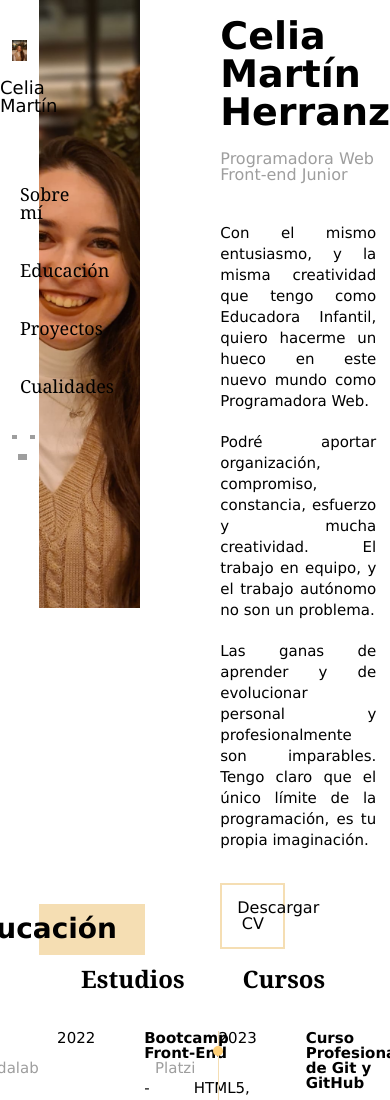
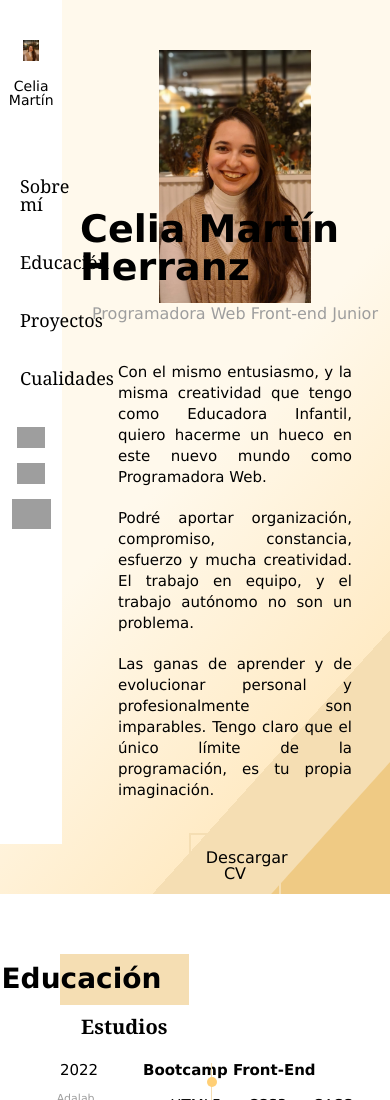
Before and after one commit to celiamartin11/Personal-Project-CV-JavaScript, a website: page src/html/index.html in a window 390 px wide. Shown: the top 1100 px of the page. Drawn offline with nearby package versions, Linux system fonts and the light colour scheme; files that its build step writes are made by us from their sources; grey boxes are pictures that could not be loaded; files whose address does not match are found by name.

Commit message:
add table responsive mode

```diff
--- a/src/html/index.html
+++ b/src/html/index.html
@@ -20,16 +20,14 @@
           <li class="option"><a class="menu-container" href="#skills">Cualidades</a></li>
         </ul>
       </nav>
-      <div>
+      <div class="icon-container">
         <a href="https://github.com/celiamartin11" target="_blank"><img class="icon" src="https://cdn-icons-png.flaticon.com/512/5968/5968866.png" alt="github"></a>
         <a href="https://www.linkedin.com/in/celiamartinh/" target="_blank"><img class="icon" src="https://cdn-icons-png.flaticon.com/512/3536/3536569.png" alt="linkedin"></a>
-      </div>
-      <div>
         <a href="https://platzi.com/p/celiamartinherranz11/" target="_blank"><img class="icon-platzi" src="https://cdn-icons-png.flaticon.com/512/3569/3569381.png" alt="certificate"></a>
       </div>
     </section>
     <section class="profile-container" id="about-me">
-      <div class="container-image">
+      <div class="profile-contain">
         <img class="profile-image" src="./assets/images/celia-martin.jpg" alt="Celia Martín">
       </div>
       <div class="profile-contain">
@@ -186,7 +184,7 @@
         </article>
       </div>
     </section>
-    <section class="project-container" id="skills">
+    <section class="skills" id="skills">
       <h1 class="education">Cualidades</h1>
       <div class="skills-container">
         <article class="skills-contain">
--- a/src/scss/main.scss
+++ b/src/scss/main.scss
@@ -1,12 +1,15 @@
 @import "./core/variables";
 @import "./core/reset";
 
+
+//Styles for the whole page.
 .contain{
     display: flex;
     flex-direction: column;
     overflow-x: hidden;
 }
 
+//Menu section.
 .menu{
     font-size: 18px;
     background-color: white;
@@ -14,6 +17,9 @@
     position: fixed;
     width: 10vw;
     height: 100vh;
+    @media all and (max-width: 768px){
+        width: 16vw;
+    }
 }
 
 .resume-image{
@@ -24,6 +30,9 @@
 .resume-name{
     margin-top: 15px;
     font-family:'Lucida Sans', 'Lucida Sans Regular', 'Lucida Grande', 'Lucida Sans Unicode', Geneva, Verdana, sans-serif;
+    @media all and (max-width: 768px){
+        font-size: 14px;
+    }
 }
 
 .menu-container{
@@ -43,40 +52,60 @@
     background-color: rgb(245, 233, 210);
 }
 
+.icon-container{
+    display: flex;
+    flex-direction: column;
+    gap: 12px;
+    padding-top: 20px;
+}
+
 .icon{
-    width: 1.4vw;
-    margin-left: 8px;
-    margin-top: 20px;
+    height: 3vh;
+    @media all and (max-width: 768px){
+        height: 2.5vh;
+    }
 }
 
 .icon-platzi{
-    width: 2.2vw;
-    margin-left: 6px;
-    margin-top: 12px;
+    height: 4vh;
+    @media all and (max-width: 768px){
+        height: 3.5vh;
+    }
 }
 
+
+//Profile section.
 .profile-container{
     background-color: white;
     display: flex;
+    flex-wrap: wrap;
     justify-content: center;
     height: 100vh;
-}
-
-.container-image{
-    width: 36vw;
-    height: 60vh;
+    background: linear-gradient(132deg, #fff9ec 0%, #fff9ec 50%, rgb(255, 235, 198) calc(80% + 1px), rgb(255, 235, 198) 80%, wheat calc(80% + 1px), wheat 90%, rgb(239, 202, 132) calc(90% + 1px), rgb(239, 202, 132) 100%);
+    @media all and (max-width: 768px){
+        padding-top: 50px;
+    }
 }
 
 .profile-image{
     object-fit: cover;
-    width: 36vw;
+    width: 39vw;
     height: 72vh;
+    @media all and (max-width: 768px){
+        height: 30vh;
+    }
 }
 
 .profile-contain{
     display: flex;
     flex-direction: column;
     margin-left: 80px;
+    @media all and (max-width: 768px){
+        display: flex;
+        flex-direction: column;
+        margin-left: 80px;
+        align-items: center;
+    }
 }
 
 .profile-name{
@@ -84,6 +113,9 @@
     font-weight: bolder;
     font-size: 38px;
     margin-top: 10%;
+    @media all and (max-width: 768px){
+        margin-top: -30%;
+    }
 }
 
 .profile-position{
@@ -100,6 +132,9 @@
     margin-top: 40px;
     width: 40vw;
     text-align: justify;
+    @media all and (max-width: 768px){
+        width: 60vw;
+    }
 }
 
 .profile-description{
@@ -109,6 +144,9 @@
     margin-top: 20px;
     width: 40vw;
     text-align: justify;
+    @media all and (max-width: 768px){
+        width: 60vw;
+    }
 }
 
 .profile-download{
@@ -122,6 +160,9 @@
     text-decoration: none;
     color: black;
     cursor: pointer;
+    @media all and (max-width: 768px){
+        width: 15vw;
+    }
 }
 
 .profile-download:hover{
@@ -130,13 +171,11 @@
     color: black;
 }
 
-
-
-
-
+//Education section.
 .studies-container{
-   margin-left: 10%;
-   height: 100vh;
+    margin-left: 10%;
+    height: 100vh;
+    background: linear-gradient(39deg, rgb(239, 202, 132) 0%, rgb(239, 202, 132) 8%, wheat calc(8% + 1px), wheat 15%, rgb(255, 235, 198) calc(15% + 1px), rgb(255, 235, 198) 20%, white calc(20% + 1px), white 100%);
 }
 
 .education{
@@ -151,6 +190,10 @@
     display: flex;
     align-items: center;
     justify-content: end;
+    @media all and (max-width: 768px){
+        margin-left: 6%;
+        width: 26vw;
+    }
 }
 
 .education-contain{
@@ -159,11 +202,22 @@
     margin-left: 12%;
     margin-right: -4%;
     margin-top: 3.5%;
+    @media all and (max-width: 768px){
+        grid-template-rows: 46%;
+        grid-template-columns: none;
+        margin-left: 12%;
+        margin-right: -43%;
+    }
 }
 
+
+//Curses section.
 .article-title{
     font-family: Cambria, Cochin, Georgia, Times, 'Times New Roman', serif;    font-weight: bolder;
     font-size: 24px;
+    @media all and (max-width: 768px){
+        font-size: 20px;
+    }
 }
 
 .article-container{
@@ -171,6 +225,10 @@
     grid-template-columns: 20% 2% 0%;
     margin-top: 40px;
     margin-left: -24px;
+    @media all and (max-width: 768px){
+        margin-top: 26px;
+        margin-left: -100px;
+    }
 }
 
 .article-date{
@@ -181,6 +239,9 @@
     font-family: Verdana, Geneva, Tahoma, sans-serif;
     font-size: 15px;
     margin-right: 12px;
+    @media all and (max-width: 768px){
+        margin-right: -5px;
+    }
 }
 
 .school-name{
@@ -190,6 +251,11 @@
     margin-top: 15px;
     margin-left: -70px;
     width: 12vw;
+    @media all and (max-width: 768px){
+        font-size: 11px;
+        margin-left: 16px;
+        width: 25vw;
+    }
 }
 
 .time-container{
@@ -200,18 +266,24 @@
     border-left: 1px solid wheat;
     transform: translate(154px);
     margin-left: 7px;
+    @media all and (max-width: 768px){
+        margin-left: 76px;
+    }
 }
 
 .vertical-list{
    position: relative;
    height: 19.4vh;
+   @media all and (max-width: 768px){
+        height: 20vh;
+   }
 }
 
 .circle-list{
     content: '';
     position: absolute;
-    top: 15px;
-    left: -6px;
+    top: 14px;
+    left: -5px;
     width: 10px;
     height: 10px;
     border-radius: 8px;
@@ -223,6 +295,9 @@
     flex-direction: column;
     margin-left: 50px;
     width: 24vw;
+    @media all and (max-width: 768px){
+        width: 50vw;
+    }
 }
 
 .certificate{
@@ -230,6 +305,9 @@
     flex-direction: column;
     margin-left: 50px;
     width: 24vw;
+    @media all and (max-width: 768px){
+        width: 37vw;
+    }
 }
 
 .studies-name{
@@ -245,6 +323,9 @@
     width: 27.1vw;
     line-height: 25px;
     text-align: justify;
+    @media all and (max-width: 768px){
+        width: 55vw;
+    }
 }
 
 .view-certificate{
@@ -257,6 +338,9 @@
     text-decoration: none;
     padding: 12px;
     color: black;
+    @media all and (max-width: 768px){
+        width: 16vw;
+    }
 }
 
 .view-certificate:hover{
@@ -264,14 +348,12 @@
 }
 
 
-
-
-
-
+//Project section.
 .project-container{
     margin-left: 10%;
     height: 100vh;
- }
+    background: linear-gradient(139deg, #fff9ec 0%, #fff9ec 40%, rgb(255, 235, 198) calc(54% + 1px), rgb(255, 235, 198) 61%, wheat calc(70% + 1px), wheat 82%, rgb(239, 202, 132) calc(92% + 1px), rgb(239, 202, 132) 100%);
+}
 
 .image-container {
     display: grid;
@@ -279,6 +361,13 @@
     align-content: center;
     justify-content: center;
     column-gap: 50px;
+    @media all and (max-width: 768px){
+        grid-template-columns: 249px 178px;
+    }
+}
+
+.image-container:hover > :not(:hover) {
+    opacity: .4;
 }
 
 .image-listing {
@@ -286,6 +375,9 @@
     position: relative;
     margin-top: 60px;
     border: 1px solid rgb(230, 230, 230);
+    @media all and (max-width: 768px){
+        width: 30vw;
+    }
 }
 
 .image-listing:hover {
@@ -294,6 +386,10 @@
 
 .image-project {
     width: 24vw;
+    transition: .3s;
+    @media all and (max-width: 768px){
+        width: 30vw;
+    }
 }
 
 .title-container {
@@ -317,10 +413,20 @@
 }
 
 
+//Skills section.
+.skills{
+    margin-left: 10%;
+    height: 100vh;
+    background: linear-gradient(125deg, #FFFFFF 0%, #000000 100%), linear-gradient(104deg, #fff4d9 0%, #fff4d9 65%, rgb(255, 228, 177) calc(65% + 1px), rgb(255, 228, 177) 76%, rgb(255, 217, 146) calc(76% + 1px), rgb(255, 217, 146) 88%, rgb(255, 201, 102) calc(88% + 1px), rgb(255, 201, 102) 100%), linear-gradient(28deg, #FFD9E8 0%, #FFD9E8 76%, #b49d87 calc(76% + 1px), #b49d87 84%, #88714a calc(84% + 1px), #88714a 92%, #6a5626 calc(92% + 1px), #6a5626 100%);
+    background-blend-mode: overlay, overlay, normal;
+ }
 
 .skills-container{
     margin-left: 10%;
     margin-top: 4%;
+    @media all and (max-width: 768px){
+        margin-top: 10%;
+    }
 }
 
 .skills-contain{
@@ -362,3 +468,30 @@
 .line-skills::-webkit-progress-bar{
     background-color: white;
 }
+
+/*
+
+//PHONE MODE
+@media all and (max-width: 768px){
+
+}
+
+
+
+//TABLET MODE
+@media all and (max-width: 768px){
+}
+
+
+
+//PC MODE
+@media all and (max-width:1280px){
+
+}
+
+
+
+//LAPTOP MODE
+@media all and (max-width:1280px){
+
+}*/
```
